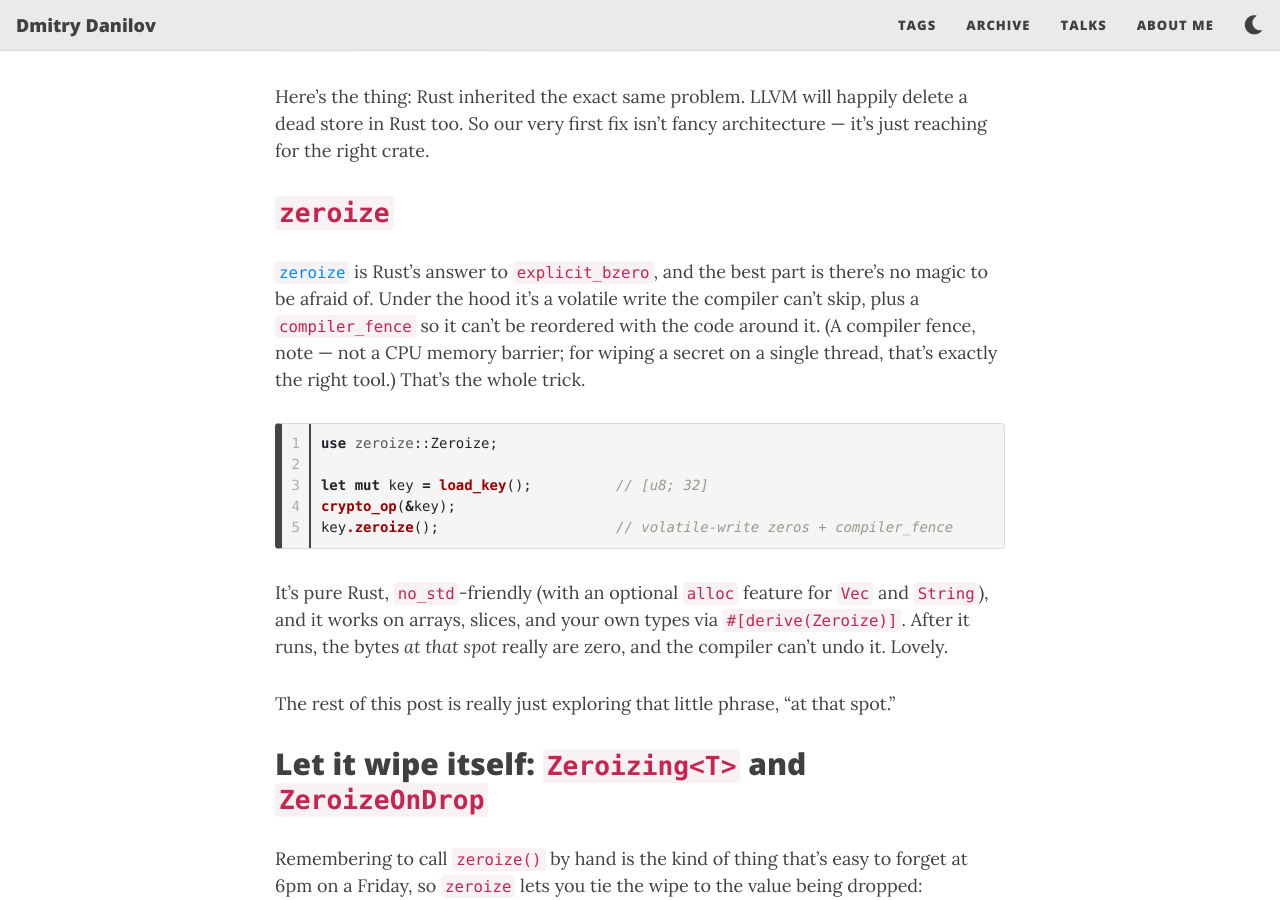
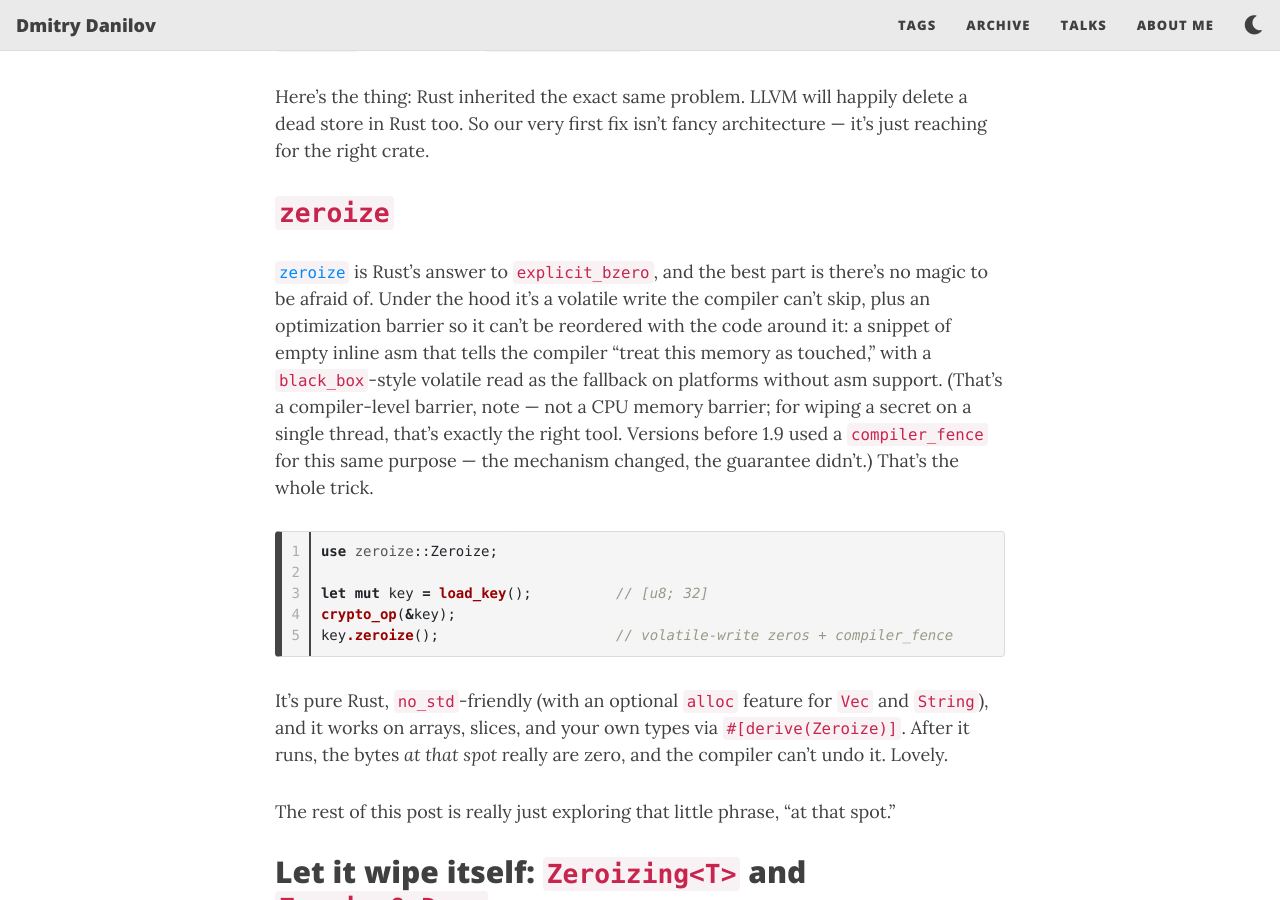
Before and after one commit to f-squirrel/f-squirrel.github.io, a Jekyll site: the page built from _posts/2026-06-22-zeroize.md, in a window 1280 px wide and 900 px high, scrolled down 1173 px. Built offline with Jekyll 4.4.1, drawn with Linux system fonts in a browser that asks for light colours; nearby versions of some CDN libraries; some of the changed text lies outside the part shown.

Commit message:
fix(post): correct zeroize internals to optimization_barrier
zeroize 1.9.0 replaced the compiler_fence-based barrier with an
asm-based optimization_barrier; the post still described the old
compiler_fence, which is inaccurate for the 1.9.0 version pinned in
the accompanying example crates.

````diff
--- a/_posts/2026-06-22-zeroize.md
+++ b/_posts/2026-06-22-zeroize.md
@@ -38,7 +38,7 @@ Here's the thing: Rust inherited the exact same problem. LLVM will happily delet
 
 ## `zeroize`
 
-[`zeroize`](https://docs.rs/zeroize) is Rust's answer to `explicit_bzero`, and the best part is there's no magic to be afraid of. Under the hood it's a volatile write the compiler can't skip, plus a `compiler_fence` so it can't be reordered with the code around it. (A compiler fence, note — not a CPU memory barrier; for wiping a secret on a single thread, that's exactly the right tool.) That's the whole trick.
+[`zeroize`](https://docs.rs/zeroize) is Rust's answer to `explicit_bzero`, and the best part is there's no magic to be afraid of. Under the hood it's a volatile write the compiler can't skip, plus an optimization barrier so it can't be reordered with the code around it: a snippet of empty inline asm that tells the compiler "treat this memory as touched," with a `black_box`-style volatile read as the fallback on platforms without asm support. (That's a compiler-level barrier, note — not a CPU memory barrier; for wiping a secret on a single thread, that's exactly the right tool. Versions before 1.9 used a `compiler_fence` for this same purpose — the mechanism changed, the guarantee didn't.) That's the whole trick.
 
 ```rust
 use zeroize::Zeroize;
````
